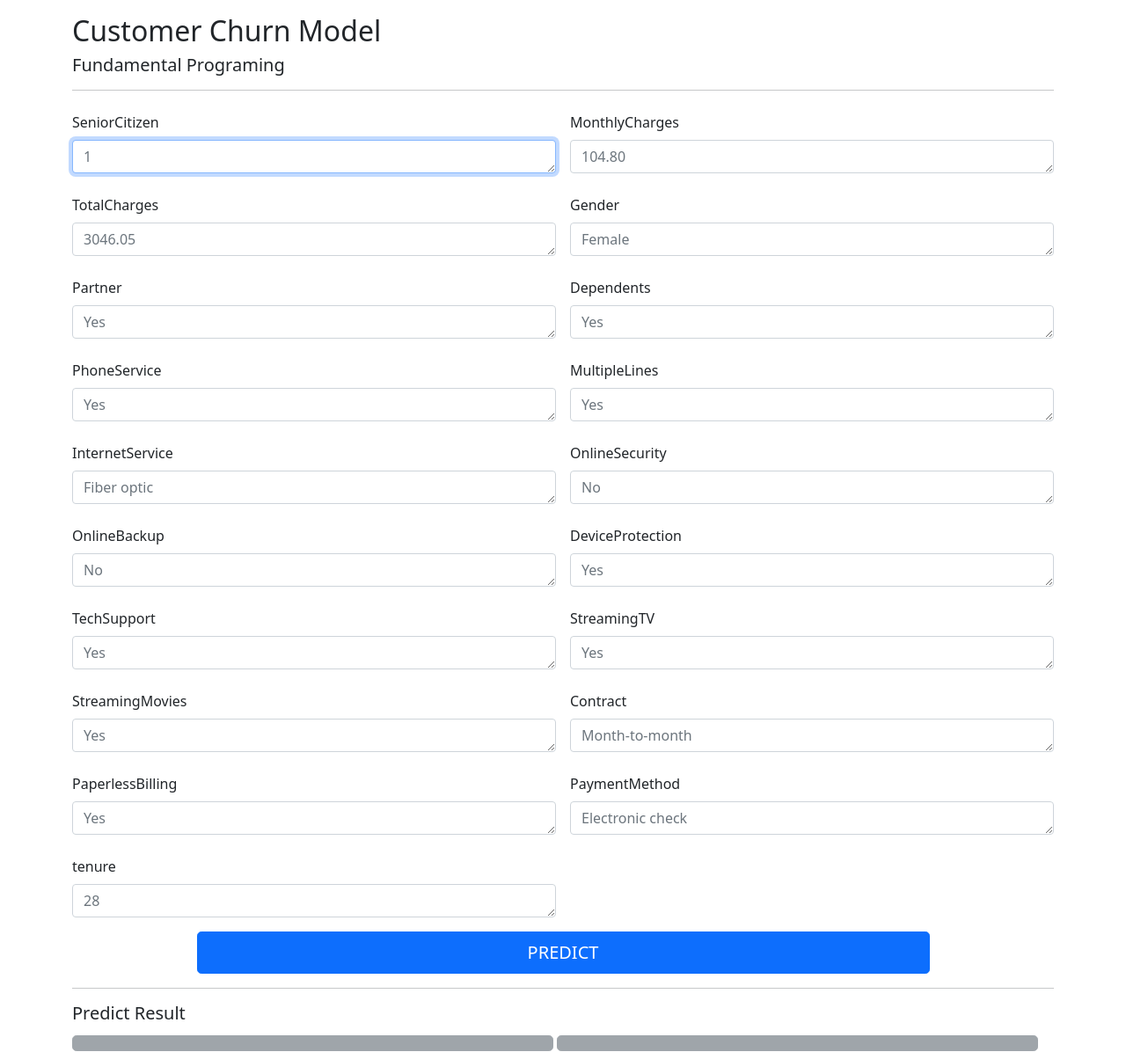
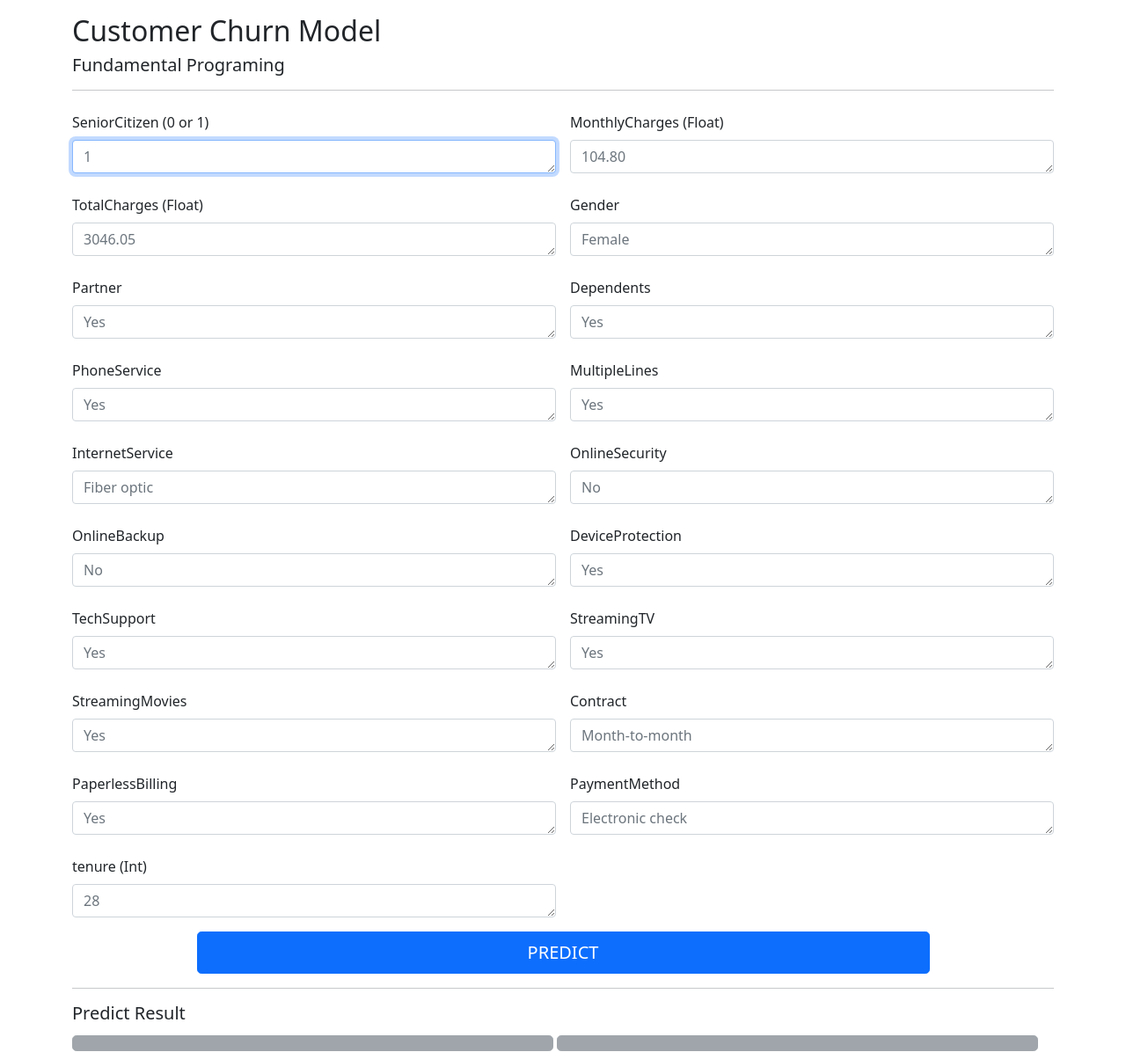
Before and after one commit to prwkp/FundamentalPrograming_CustomerChurnModel, a Flask app: page / in a window 1280 px wide. Shown: the whole page at 88% size. Run offline with Flask 2, Linux system fonts and the light colour scheme; some libraries are stand-ins or nearby versions.

Commit message:
update app

```diff
--- a/app.py
+++ b/app.py
@@ -63,9 +63,9 @@ def predict():
 
     model = pickle.load(open("model/model.sav", "rb"))
 
-    data = [[inputQuery1, inputQuery2, inputQuery3, inputQuery4, inputQuery5, inputQuery6, inputQuery7,
-             inputQuery8, inputQuery9, inputQuery10, inputQuery11, inputQuery12, inputQuery13, inputQuery14,
-             inputQuery15, inputQuery16, inputQuery17, inputQuery18, inputQuery19]]
+    data = [[inputQuery1, inputQuery2, inputQuery3, inputQuery4.strip(), inputQuery5.strip(), inputQuery6.strip(), inputQuery7.strip(),
+             inputQuery8.strip(), inputQuery9.strip(), inputQuery10.strip(), inputQuery11.strip(), inputQuery12.strip(), inputQuery13.strip(), inputQuery14.strip(),
+             inputQuery15.strip(), inputQuery16.strip(), inputQuery17.strip(), inputQuery18.strip(), inputQuery19]]
 
 
     new_df = pd.DataFrame(data, columns = ['SeniorCitizen', 'MonthlyCharges', 'TotalCharges', 'gender',
--- a/templates/home.html
+++ b/templates/home.html
@@ -14,15 +14,15 @@
 		<hr class="solid">
 		<form class="row g-3" action="/" method="POST">
 			<div class="col-md-6 pt-2">
-			  <label for="comment" class="form-label">SeniorCitizen</label>
+			  <label for="comment" class="form-label">SeniorCitizen (0 or 1)</label>
 			  <textarea class="form-control" rows="1" id="query1" name="query1" placeholder="1" rows="1" cols="5" autofocus>{{query1}}</textarea>
 			</div>
 			<div class="col-md-6 pt-2">
-				<label for="comment" class="form-label">MonthlyCharges</label>
+				<label for="comment" class="form-label">MonthlyCharges (Float)</label>
 				<textarea class="form-control" rows="1" id="query2" name="query2" placeholder="104.80" rows="1" cols="5" autofocus>{{query2}}</textarea>
 			</div>
 			<div class="col-md-6 pt-2">
-				<label for="comment" class="form-label">TotalCharges</label>
+				<label for="comment" class="form-label">TotalCharges  (Float)</label>
 				<textarea class="form-control" rows="1" id="query3" name="query3" placeholder="3046.05" rows="1" cols="5" autofocus>{{query3}}</textarea>
 			</div>
 			<div class="col-md-6 pt-2">
@@ -86,7 +86,7 @@
 				<textarea class="form-control" rows="1" id="query18" name="query18" placeholder="Electronic check" rows="1" cols="5" autofocus>{{query18}}</textarea>
 			</div>
 			<div class="col-md-6 pt-2">
-				<label for="comment" class="form-label">tenure</label>
+				<label for="comment" class="form-label">tenure (Int)</label>
 				<textarea class="form-control" rows="1" id="query19" name="query19" placeholder="28" rows="1" cols="5" autofocus>{{query19}}</textarea>
 			</div>
 
```
